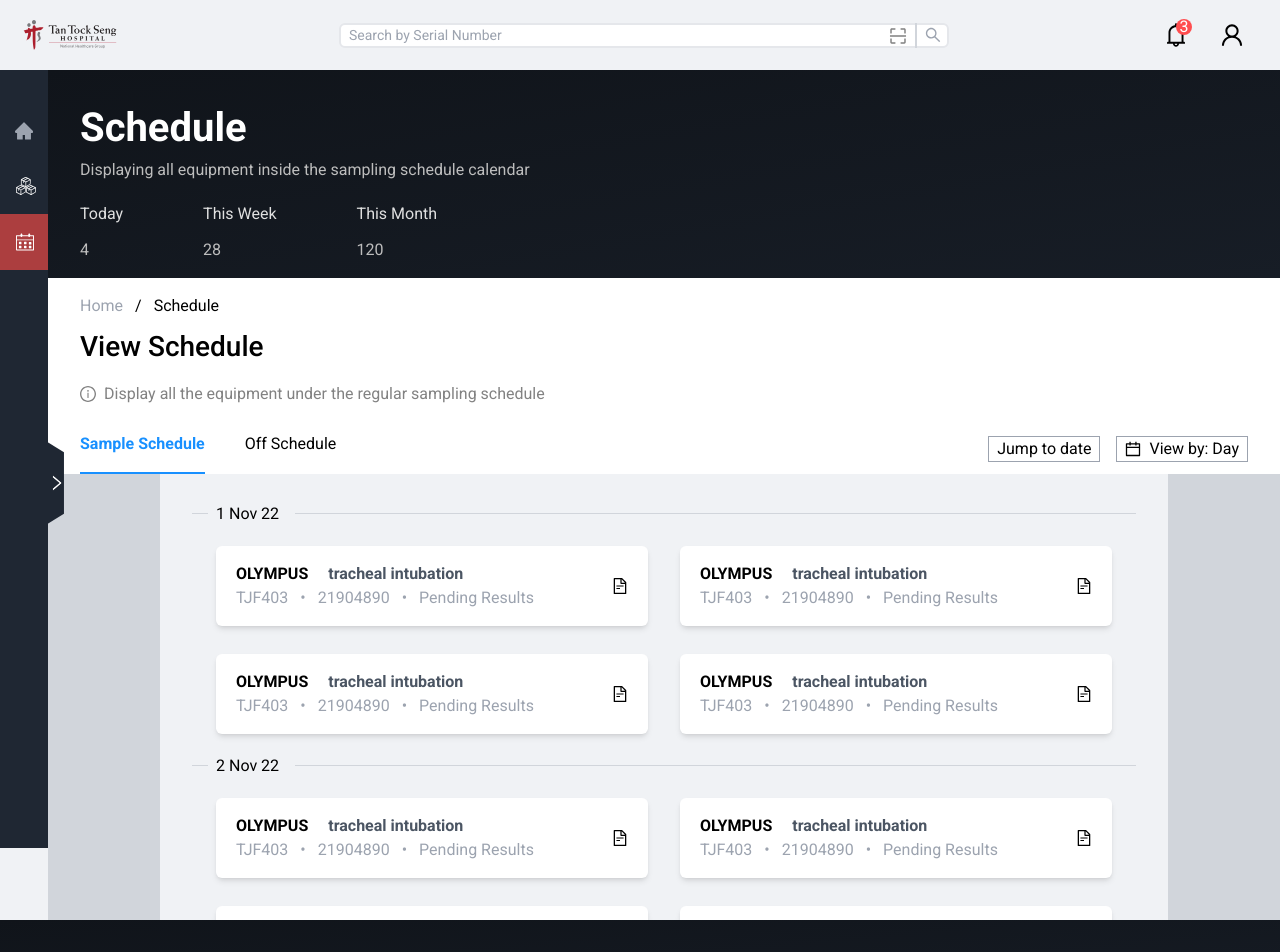
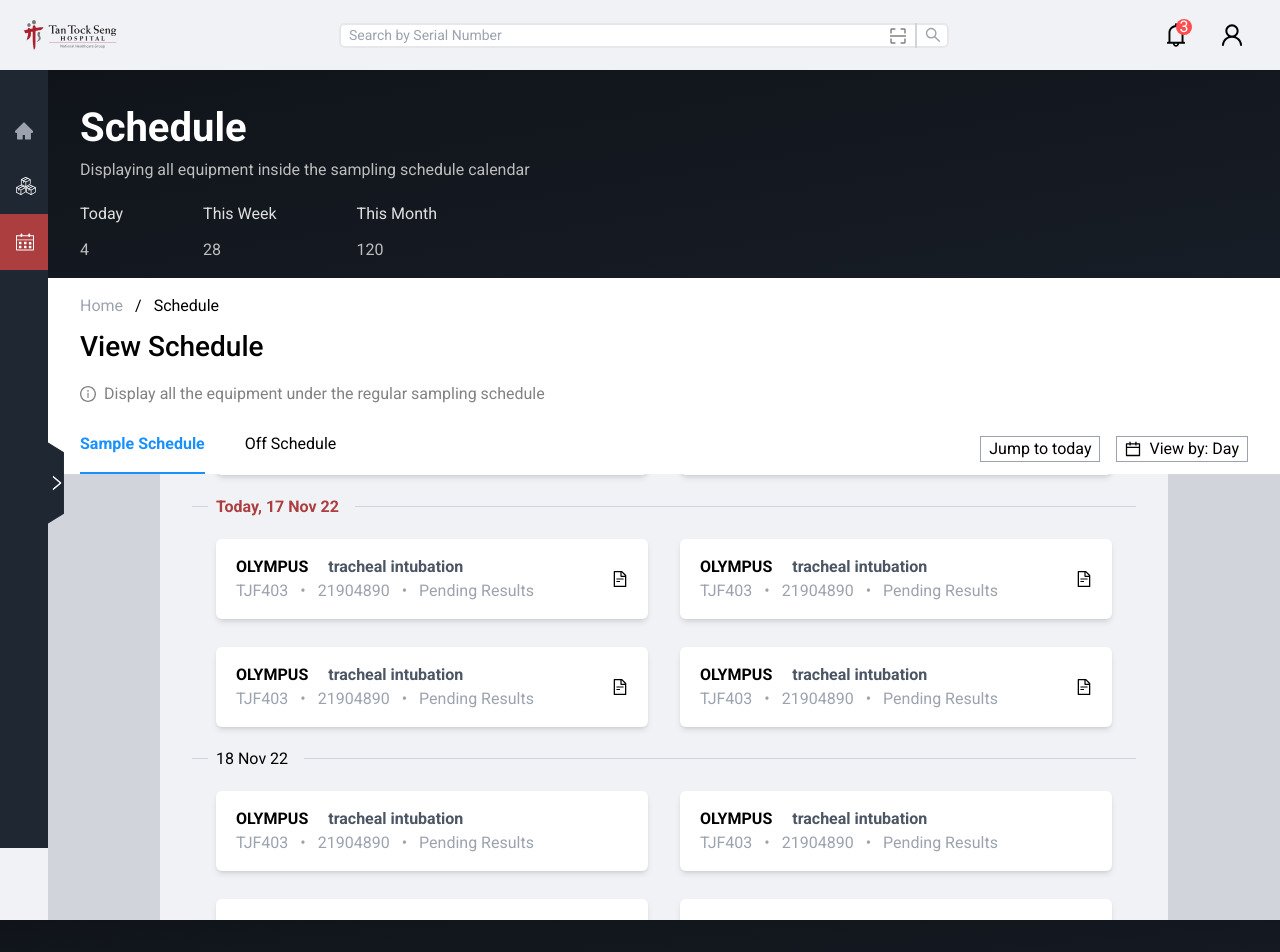
Before and after one commit to bran-donut/tts-ict2012, a Next.js app: page /schedule in a window 1280 px wide. Shown: the top 952 px of the page. Built offline with nearby package versions, Linux system fonts and the light colour scheme.

Commit message:
minor fix

```diff
--- a/pages/inventory/details.js
+++ b/pages/inventory/details.js
@@ -69,7 +69,6 @@ export default function InventoryDetails() {
         setRepairStatus(!repairStatus);
         if (!repairStatus == 1) {
             // do something...
-            alert('wait for backend');
         }
     }
 
@@ -183,7 +182,7 @@ export default function InventoryDetails() {
 
             {showLoadingModal && <LoadingMessage onClose={() => setShowLoadingModal(false)} />}
 
-            {showSuccessModal && <SuccessMessage text="1 Item has been set on repair" onClose={handleCloseSuccessModal} />}
+            {showSuccessModal && <SuccessMessage text="Changes has been made" onClose={handleCloseSuccessModal} />}
         </Layout>
     )
 }
--- a/pages/inventory/index.js
+++ b/pages/inventory/index.js
@@ -205,10 +205,10 @@ export default function ViewInventory() {
             }
             {showSortOptions &&
               <div className="absolute w-full top-10 bg-white pb-2">
-                <div className="p-2 px-4 flex items-center gap-1">
+                <div className="p-2 px-4 flex items-center justify-between">
                   <h3 className="font-medium">Sort By</h3>
-                  <button className="flex" onClick={toggleAscending}>
-                    {ascending ? <SortAscendingOutlined style={{ color: 'gray' }} /> : <SortDescendingOutlined style={{ color: 'gray' }} />}
+                  <button className="flex shadow-xl" onClick={toggleAscending}>
+                    {ascending ? <SortAscendingOutlined style={{ fontSize: '20px', color: 'gray' }} /> : <SortDescendingOutlined style={{ fontSize: '20px', color: 'gray' }} />}
                   </button>
                 </div>
                 <hr></hr>
--- a/pages/inventory/manage.js
+++ b/pages/inventory/manage.js
@@ -266,10 +266,10 @@ export default function ManageInventory() {
             }
             {showSortOptions &&
               <div className="absolute w-full top-10 bg-white pb-2">
-                <div className="p-2 px-4 flex items-center gap-1">
+                <div className="p-2 px-4 flex items-center justify-between">
                   <h3 className="font-medium">Sort By</h3>
                   <button className="flex" onClick={toggleAscending}>
-                    {ascending ? <SortAscendingOutlined style={{ color: 'gray' }} /> : <SortDescendingOutlined style={{ color: 'gray' }} />}
+                  {ascending ? <SortAscendingOutlined style={{ fontSize: '20px', color: 'gray' }} /> : <SortDescendingOutlined style={{ fontSize: '20px', color: 'gray' }} />}
                   </button>
                 </div>
                 <hr></hr>
@@ -352,7 +352,7 @@ export default function ManageInventory() {
 
       {showRemoveModal &&
         <PopupMessage
-          heading="Are you sure delete?"
+          heading="Are you sure you want to delete?"
           description={`Selected ${removeItem.length} items`}
           leftText="No"
           rightText="Yes"
@@ -362,7 +362,7 @@ export default function ManageInventory() {
 
       {showLoadingModal && <LoadingMessage onClose={() => setShowLoadingModal(false)} />}
 
-      {showSuccessModal && <SuccessMessage text={`${removeItem.length} Item has been added`} onClose={handleCloseSuccessModal} />}
+      {showSuccessModal && <SuccessMessage text={`${removeItem.length} Item has been removed`} onClose={handleCloseSuccessModal} />}
     </Layout>
   );
 }
--- a/pages/schedule/index.js
+++ b/pages/schedule/index.js
@@ -12,7 +12,7 @@ import ContainerWrapper from "../../components/ContainerWrapper";
 import Dropdown from "../../components/Dropdown";
 
 const tabs = ["Sample Schedule", "Off Schedule"];
-const actions = ["Jump to date", "View by: Day", "Filter By"];
+const actions = ["Jump to today", "View by: Day", "Filter By"];
 
 const headerDetails = [
   {
@@ -200,7 +200,7 @@ export default function ViewSchedule() {
     if (equipmentData[i].scopeType) type = "scope";
     else type = "washer";
 
-    let savedItems = JSON.parse(window.localStorage.getItem("savedstate"+i));
+    let savedItems = JSON.parse(window.localStorage.getItem("savedstate" + i));
     savedItems["dryingFinished"] === "true" ? step = "/sampling" : step = "/cleaning";
 
     Router.push({
@@ -225,6 +225,7 @@ export default function ViewSchedule() {
     let items = JSON.parse(window.localStorage.getItem("equipments"));
     setEquipmentData(items);
     setSortedData(items);
+    scrollToToday();
   }, [])
 
   useEffect(() => {
@@ -253,17 +254,29 @@ export default function ViewSchedule() {
           </div>
           <div className="flex items-center gap-4 relative">
             {index == 0 ?
-              actions.slice(0, -1).map((action, i) => (
+              (view.includes('Day') ?
+                actions.slice(0, -1).map((action, i) => (
+                  <ActionButton
+                    key={i}
+                    index={i}
+                    name={action}
+                    // active={actionValues.includes(actions[i])}
+                    onClickAction={handleClickAction}
+                    // icon={i == 0 ? <RightOutlined /> : i == 1 ? <CalendarOutlined /> : <FilterOutlined />}
+                    icon={(i == 1 && <CalendarOutlined />) || (i == 2 && <FilterOutlined />)} // removed jump to today icon
+                  />
+                ))
+                :
                 <ActionButton
-                  key={i}
-                  index={i}
-                  name={action}
+                  key={1}
+                  index={1}
+                  name={actions[1]}
                   // active={actionValues.includes(actions[i])}
                   onClickAction={handleClickAction}
                   // icon={i == 0 ? <RightOutlined /> : i == 1 ? <CalendarOutlined /> : <FilterOutlined />}
-                  icon={(i == 1 && <CalendarOutlined />) || (i == 2 && <FilterOutlined />)} // removed jump to date icon
+                  icon={<CalendarOutlined />} // removed jump to today icon
                 />
-              ))
+              )
               :
               // only filter for off schedule
               <>
@@ -311,13 +324,14 @@ export default function ViewSchedule() {
           <div className="bg-gray-300 px-28">
             <div ref={scrollRef} className="max-h-screen px-8 py-4 overflow-y-auto bg-tts-background">
               {[...Array(30)].map((e, i) =>
+               // i + 1 == 17 is today
                 <div key={i}>
                   <div ref={i + 1 == 17 ? todayRef : null} className="w-full h-3 my-3 border-b border-gray-300">
                     <div className={`pl-2 pr-4 ml-4 bg-tts-background w-fit ${i + 1 == 17 ? 'text-tts-red font-bold' : ''}`}>{(i + 1 == 16 && 'Yesterday,') || (i + 1 == 17 && 'Today,')} {i + 1} Nov 22</div>
                   </div>
                   <ItemWrapper className="px-4">
-                    {[...Array(4)].map((e, i) =>
-                      <ItemCard data={sampleSchedule} key={i} isSchedule={true} icon={<FileTextOutlined />} onClickEdit={() => handleEdit(1)} />
+                    {[...Array(4)].map((e, x) =>
+                      <ItemCard data={sampleSchedule} key={x} isSchedule={true} icon={i + 1 <= 17 && <FileTextOutlined />} onClickEdit={() => handleEdit(1)} />
                     )}
                   </ItemWrapper>
                 </div>
```
